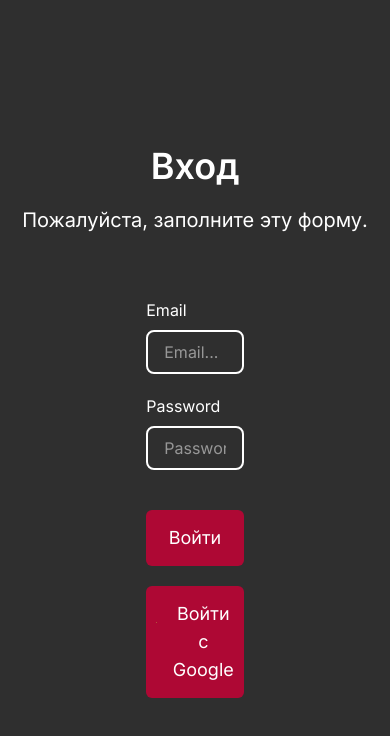
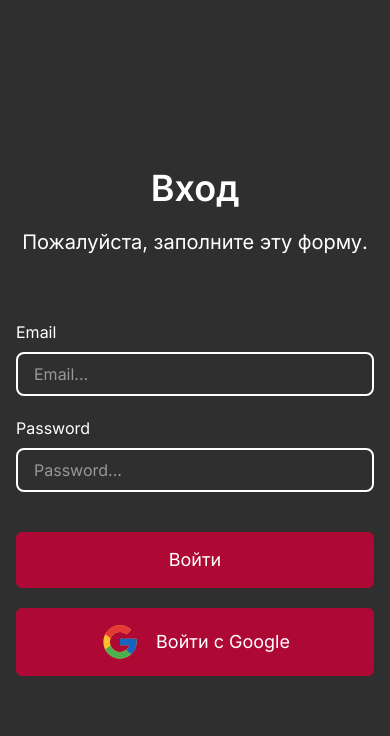
Before and after one commit to NzrSdv/Diploma-Project, a Vue app: page /login in a window 390 px wide. Shown: the top 736 px of the page. Built offline with nearby package versions, Linux system fonts and the light colour scheme; no server answers; the database is empty.

Commit message:
login is responsive too

```diff
--- a/src/App.vue
+++ b/src/App.vue
@@ -8,6 +8,7 @@ import { useRoute } from "vue-router";
 import { computed } from "vue";
 import FooterComponent from "./components/footer/FooterComponent.vue";
 import { auth } from "./config/firebase.ts";
+
 
 auth.authStateReady().then(() => {
   if (auth.currentUser) {
--- a/src/components/login/LoginComponent.vue
+++ b/src/components/login/LoginComponent.vue
@@ -14,14 +14,14 @@ const router = useRouter();
 const store = useStore(key);
 </script>
 <template>
-  <main>
-    <section class="w-full h-dvh bg-main-025 flex flex-col justify-center items-center gap-16 font-accent text-main-2">
-
+  <section
+    class="w-full h-dvh bg-main-025 flex flex-col justify-center items-center gap-16 font-accent text-main-2 sm:px-0 px-4"
+  >
     <div class="flex flex-col items-center justify-center text-center gap-5">
       <h2 class="text-4xl font-semibold">Вход</h2>
-        <p class="text-xl ">Пожалуйста, заполните эту форму.</p>
+      <p class="text-xl">Пожалуйста, заполните эту форму.</p>
     </div>
-        <div class="w-1/4 flex flex-col justify-center gap-10">
+    <div class="xl:w-1/4 md:w-1/2 sm:w-3/4 w-full flex flex-col justify-center gap-10">
       <div class="flex flex-col justify-center gap-5">
         <SignInInput
           title="Email"
@@ -46,7 +46,10 @@ const store = useStore(key);
             async () => {
               try {
                 await signInWithEmailAndPassword(auth, email, password);
-                  await store.commit('setUser', { ...auth.currentUser, cart: [] });
+                await store.commit('setUser', {
+                  ...auth.currentUser,
+                  cart: [],
+                });
                 router.push('/');
               } catch (e) {
                 console.error(e);
@@ -62,7 +65,10 @@ const store = useStore(key);
             async () => {
               try {
                 await signInWithPopup(auth, googleProvider);
-                  await store.commit('setUser', { ...auth.currentUser, cart: [] });
+                await store.commit('setUser', {
+                  ...auth.currentUser,
+                  cart: [],
+                });
                 router.push('/');
               } catch (e) {
                 console.error(e);
@@ -71,12 +77,11 @@ const store = useStore(key);
           "
         >
           <div class="size-10">
-          <img :src="GoogleIcon" alt="">
-        </div></ButtonAccentOne>
+            <img :src="GoogleIcon" alt="" /></div
+        ></ButtonAccentOne>
       </div>
     </div>
   </section>
-  </main>
 </template>
 <script lang="ts">
 export default {
--- a/src/router.ts
+++ b/src/router.ts
@@ -4,7 +4,7 @@ import CatalogView from "./views//CatalogView.vue";
 import ProductView from "./views/ProductView.vue";
 import UserInfoView from "./views/UserInfoView.vue";
 import RegisterView from "./views/RegisterView.vue";
-import LoginComponent from "./components/login/LoginComponent.vue";
+import LoginView from "./views/LoginView.vue";
 import ErrorComponent from "./components/error/ErrorComponent.vue";
 import InfoComponent from "./components/user/nested/InfoComponent.vue";
 import CardComponent from "./components/user/nested/CardComponent.vue";
@@ -17,7 +17,7 @@ const routes = [
   { path: "/cart", component: CartComponent },
   { path: "/:wineType/:WineId", component: ProductView },
   { path: "/register", component: RegisterView },
-  { path: "/login", component: LoginComponent },
+  { path: "/login", component: LoginView },
   {
     path: "/user", component: UserInfoView, children: [
       { path: '/user/info', component: InfoComponent },
--- /dev/null
+++ b/src/views/LoginView.vue
@@ -0,0 +1,14 @@
+<script setup lang="ts">
+import LoginComponent from "../components/login/LoginComponent.vue";
+</script>
+<template>
+  <main class="">
+    <LoginComponent />
+  </main>
+</template>
+<script lang="ts">
+export default {
+  name: "LoginView",
+  components: { LoginComponent },
+};
+</script>
```
Lines whose indentation alone changed are shown as unchanged.
